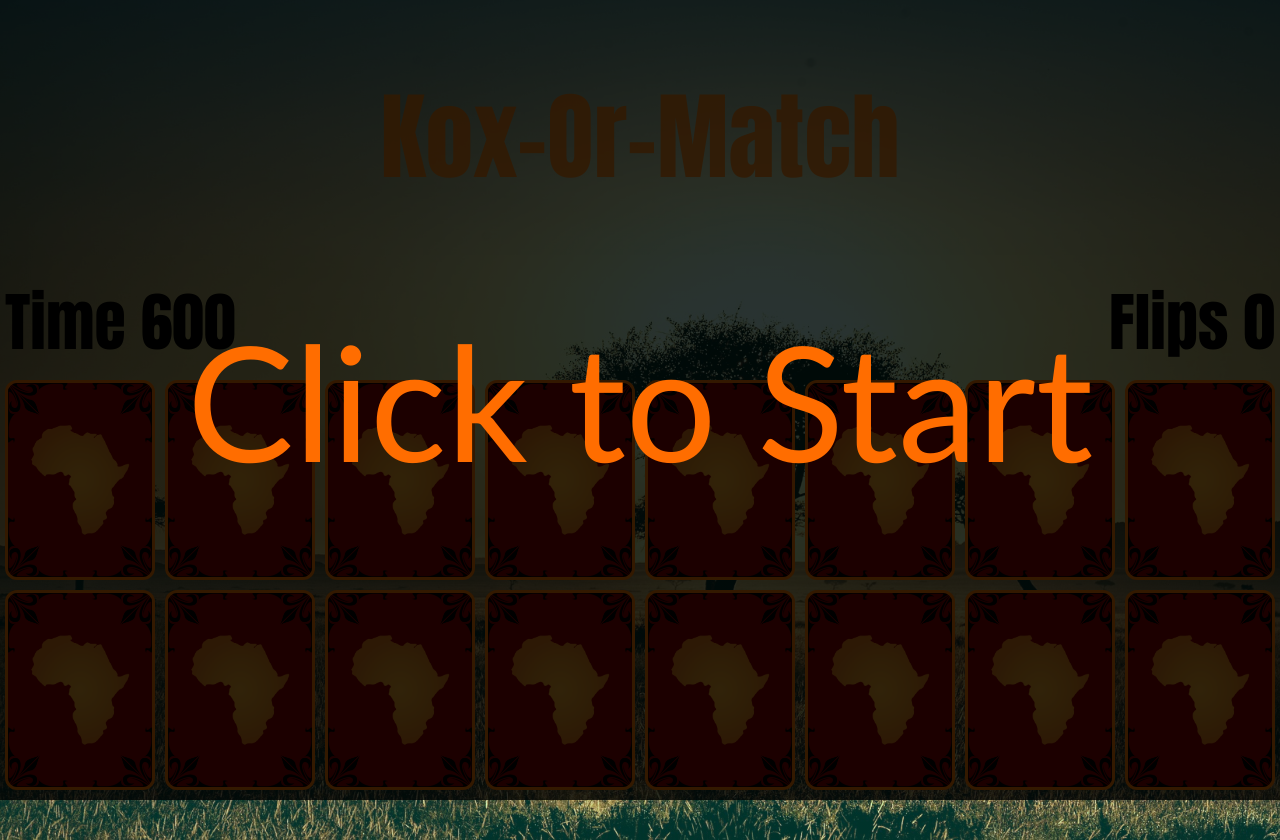
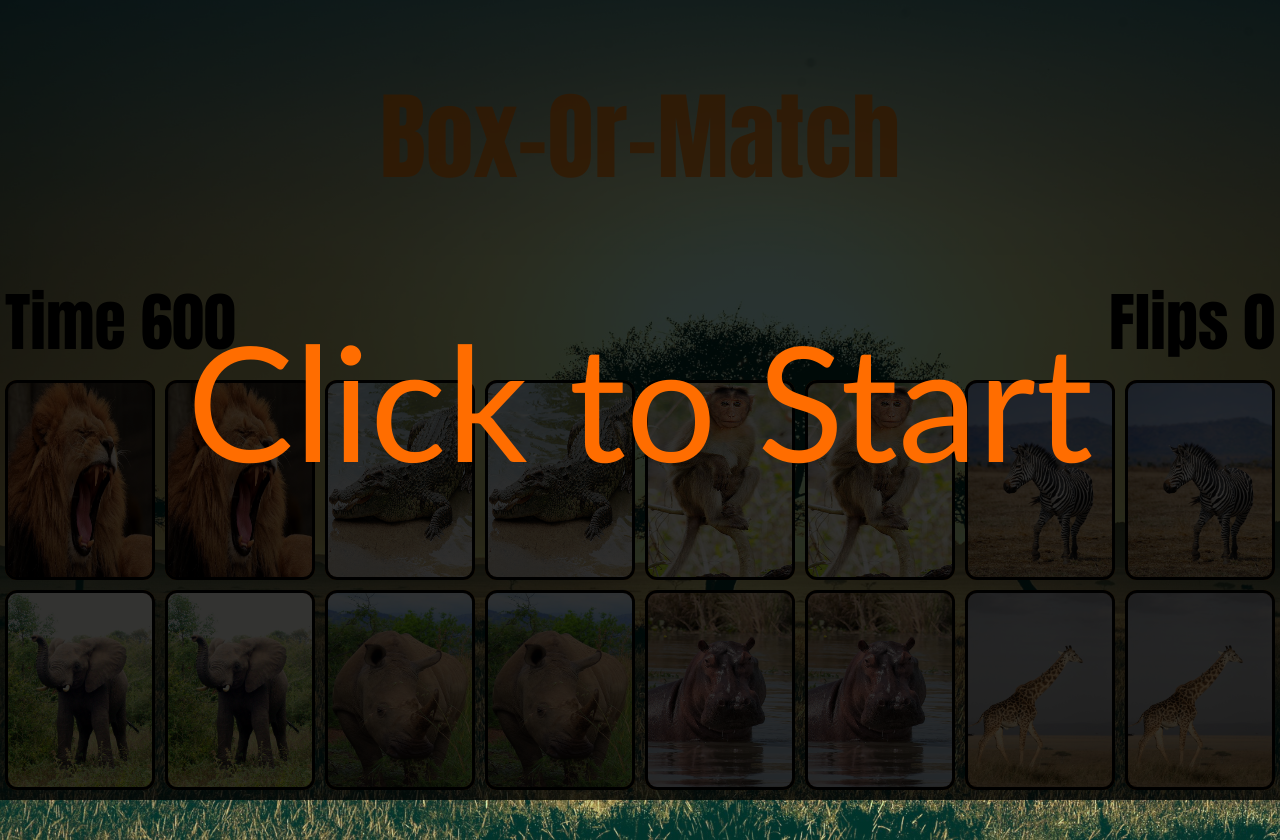
Before and after one commit to bocman17/iosMixAndMatch, a plain HTML site: page index.html in a window 1280 px wide. Drawn offline with Linux system fonts and the light colour scheme.

Commit message:
test 1.3

```diff
--- a/index.html
+++ b/index.html
@@ -9,7 +9,7 @@
     <title>Mix-Or-Match</title>
 </head>
 <body>
-    <h1 class="page-title">Kox-Or-Match</h1>
+    <h1 class="page-title">Box-Or-Match</h1>
     <div class="overlay-text visible">
         Click to Start
     </div>
--- a/style.css
+++ b/style.css
@@ -223,8 +223,8 @@ body {
     border-color: black;
     -webkit-transform: rotateY(180deg);
     transform: rotateY(180deg);
-    /* -webkit-transform: translateZ(9px);
-    transform: translateZ(9px); */
+    -webkit-transform: translateZ(0.1px);
+    transform: translateZ(0.1px);
 }
 
 .card-value {
```
